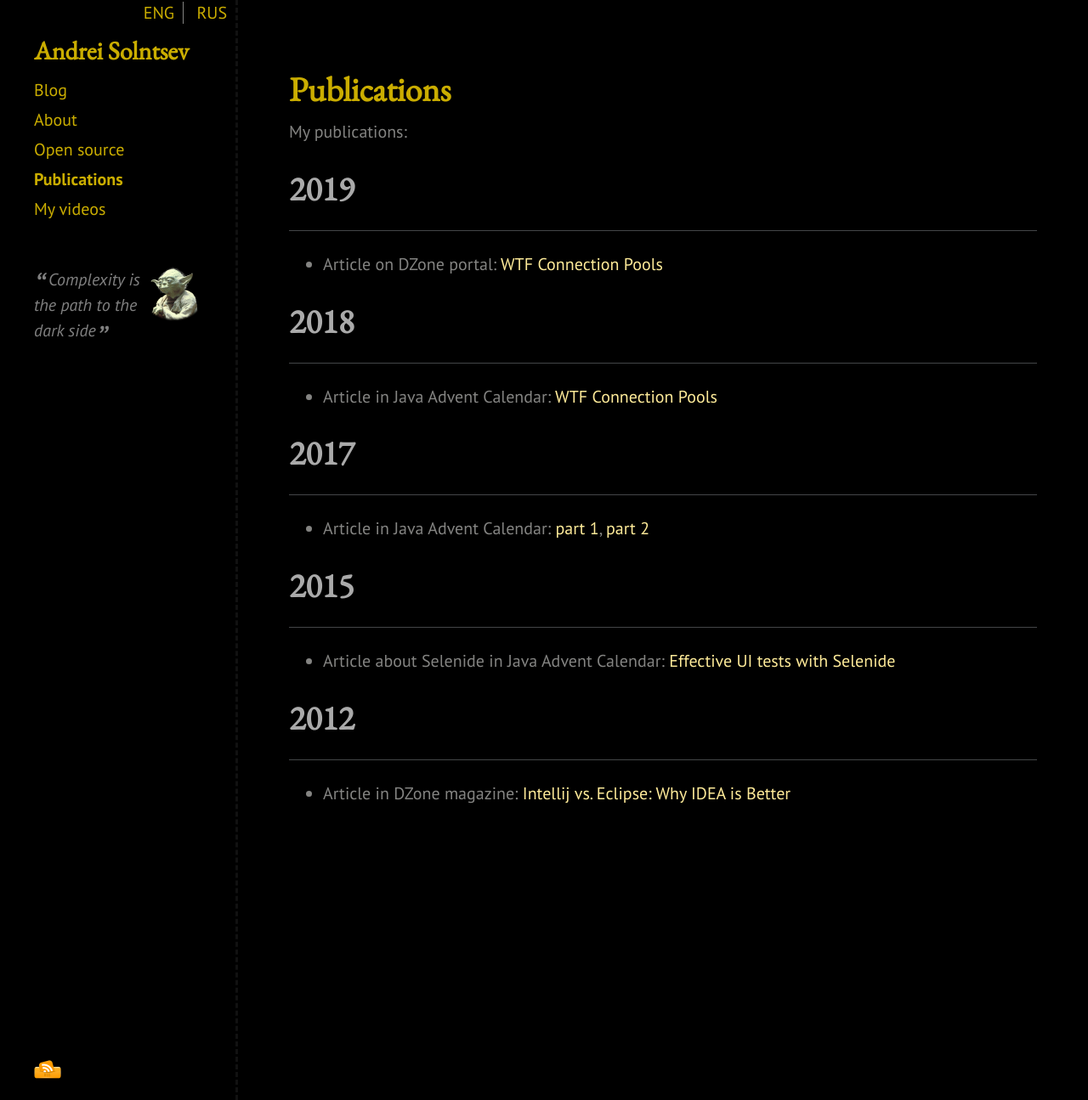
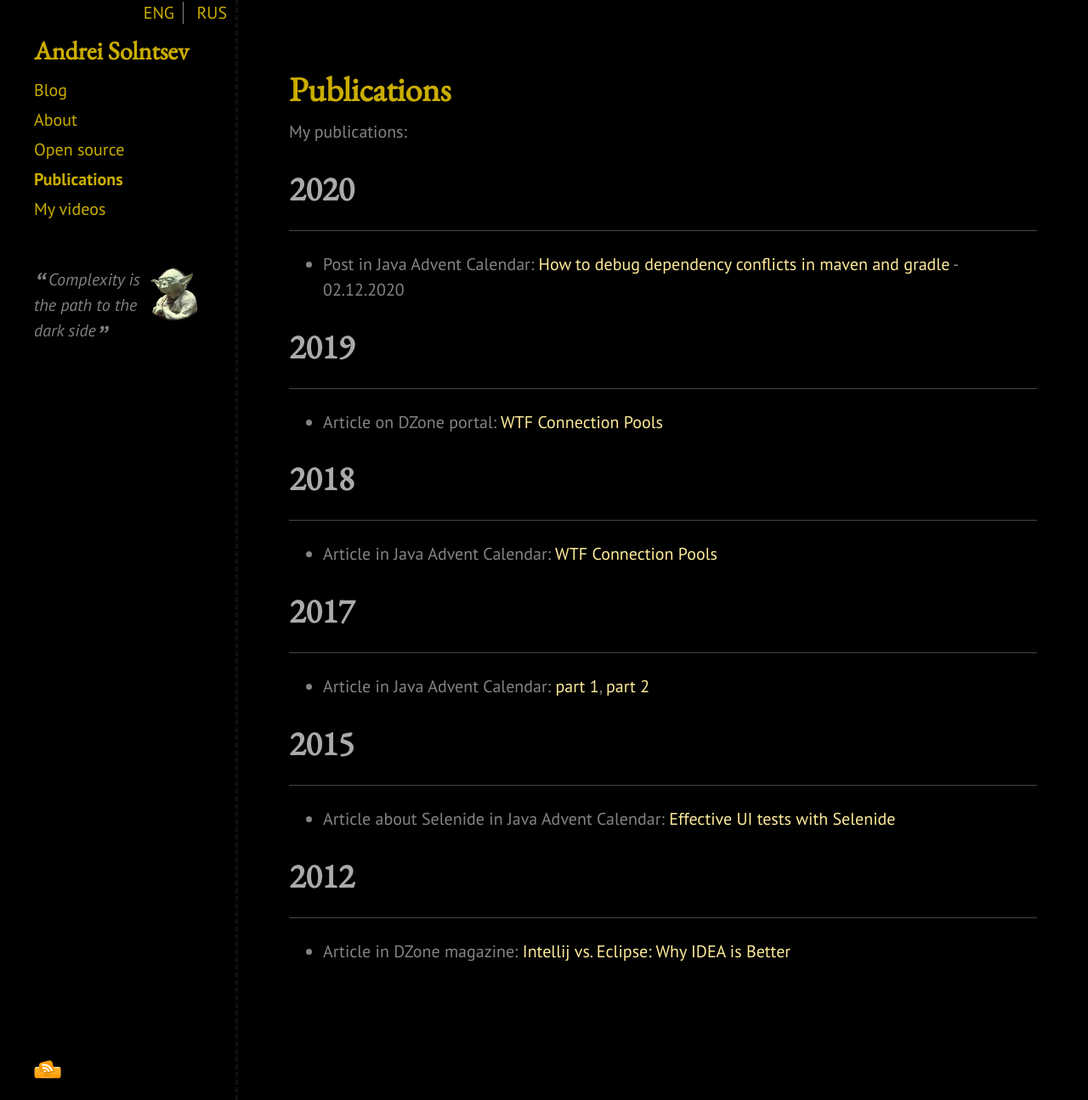
Before and after one commit to asolntsev/asolntsev.github.io, a Jekyll site: the page built from en/publications.md, in a window 1280 px wide and 1295 px high. Shown: the whole window at 85% size. Built offline with Jekyll 4.4.1, drawn with Linux system fonts in a browser that asks for light colours; nearby versions of some CDN libraries.

Commit message:
add post in Java Advent Calendar "How to debug dependency conflicts in maven and gradle"

```diff
--- a/en/publications.md
+++ b/en/publications.md
@@ -5,6 +5,11 @@ category: en
 ---
 
 My publications:
+
+# 2020
+* * *
+
+* Post in Java Advent Calendar: [How to debug dependency conflicts in maven and gradle](https://www.javaadvent.com/2020/12/how-to-debug-dependency-conflicts-in-maven-and-gradle.html) - 02.12.2020
 
 # 2019
 * * *
```
Also changed, not shown: ru/publications.md (+5 -0 lines).
